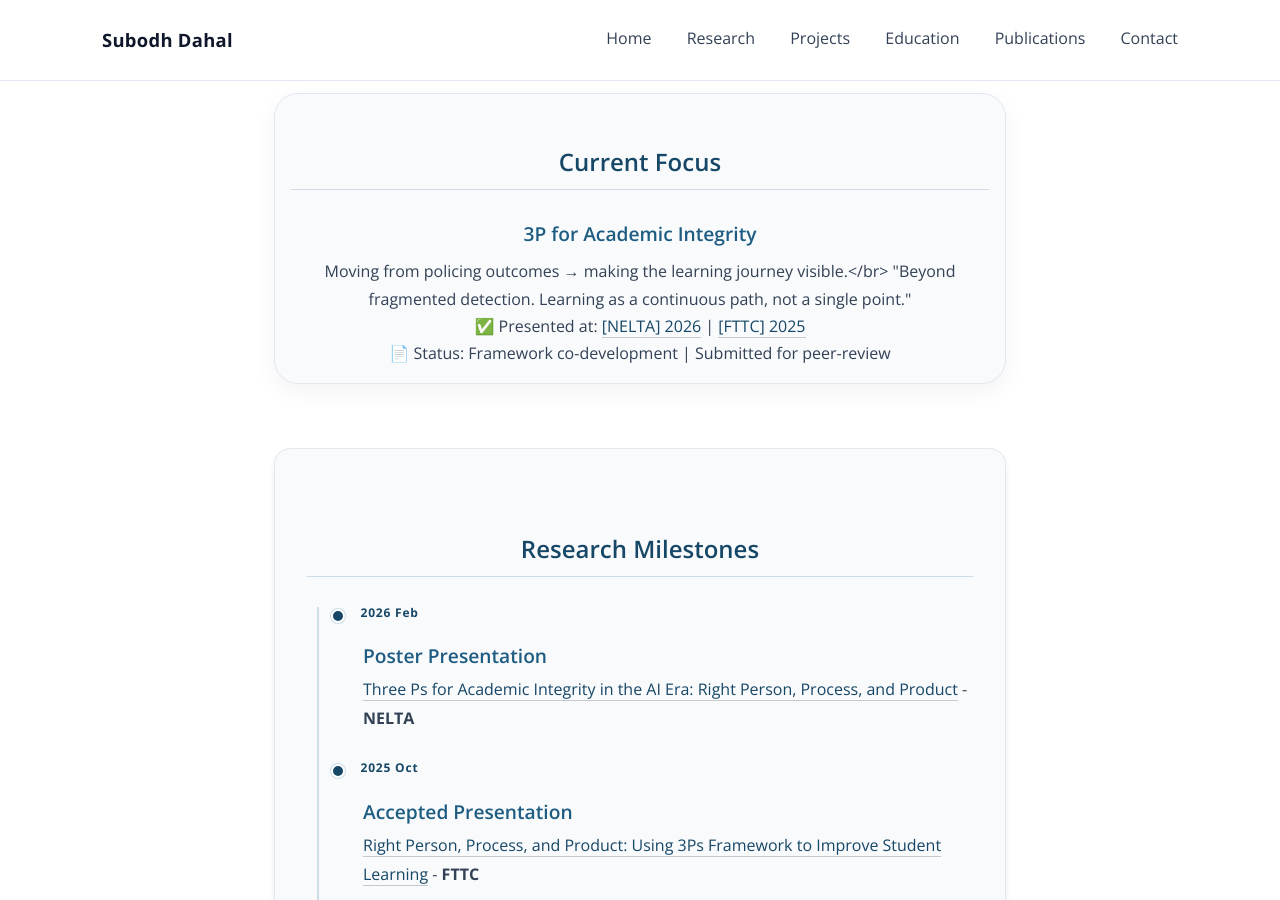
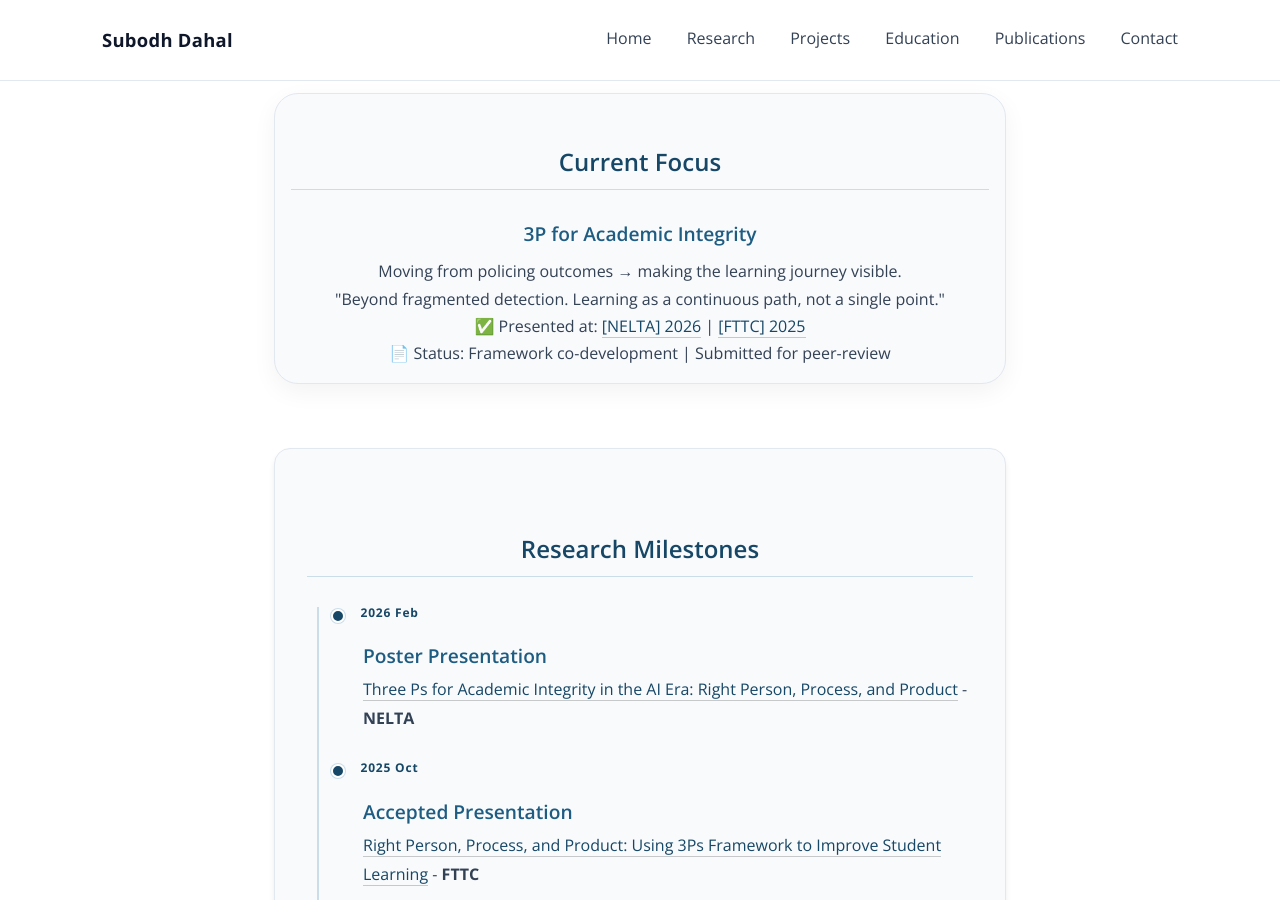
Before and after one commit to dahalsubodh/dahalsubodh.github.io, a Jekyll site: the page built from index.md, in a window 1280 px wide and 900 px high, scrolled down 620 px. Built offline with Jekyll 4.4.1, drawn with Linux system fonts in a browser that asks for light colours.

```diff
--- a/index.md
+++ b/index.md
@@ -7,7 +7,7 @@ title: Home
 <section class="mission">
   <h2>Current Focus</h2>
    <h3>3P for Academic Integrity</h3>
-Moving from policing outcomes → making the learning journey visible.</br>
+Moving from policing outcomes → making the learning journey visible.<br>
   "Beyond fragmented detection. Learning as a continuous path, not a single point."<br>
 ✅ Presented at: <a href = "https://www.nelta.org.np/conference/30">[NELTA] 2026</a> | <a href ="https://builder.guidebook.com/g/#/guides/fttc2025/schedule/sessions/31735290?scheduleDayPosition=2025-10-24&scheduleIndexInDayPosition=39">[FTTC] 2025</a> <br>
 📄 Status: Framework co-development | Submitted for peer-review <br>
```
